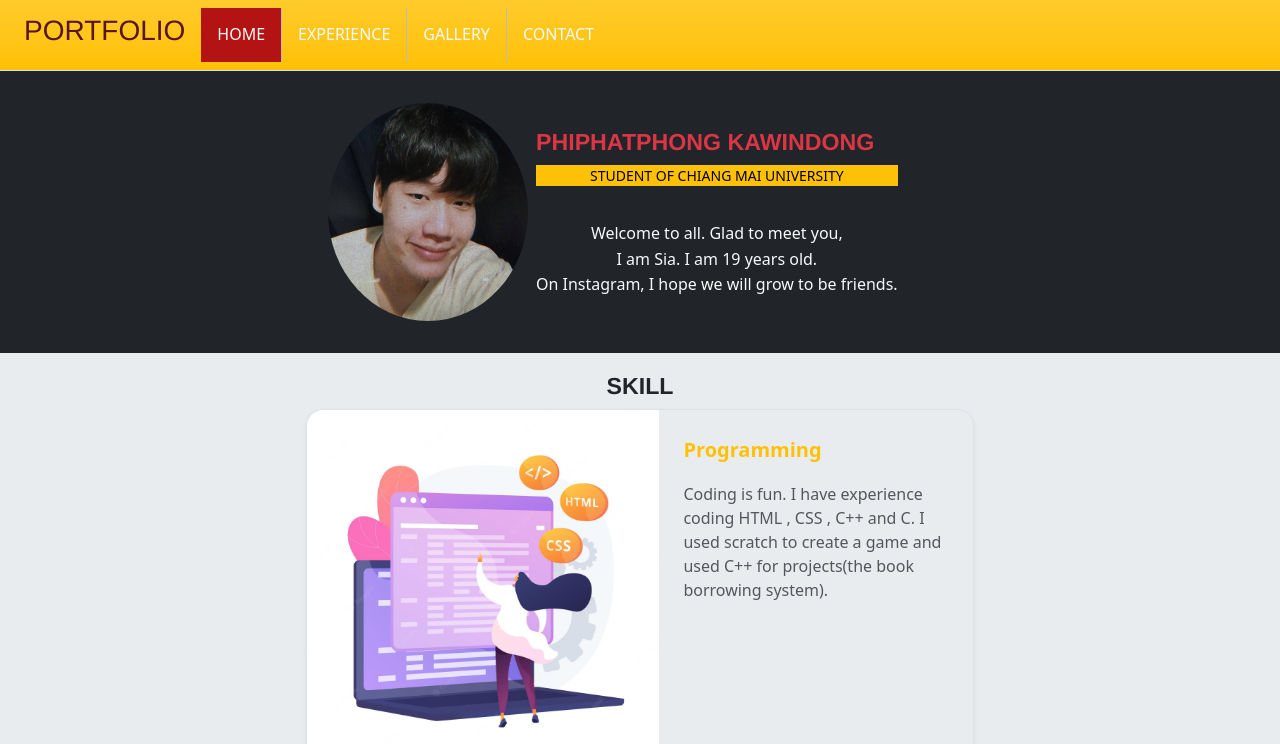
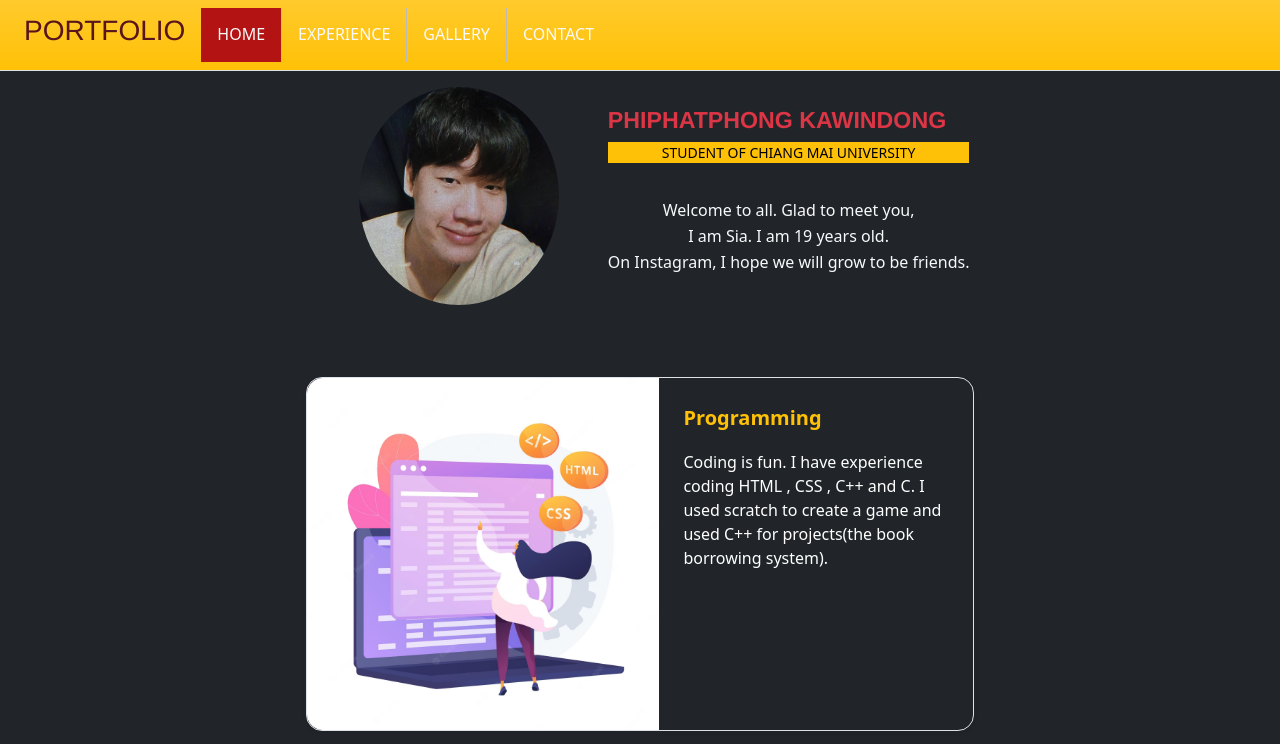
Before and after one commit to cpe207/lab02-PP2546, a plain HTML site: page index.html in a window 1280 px wide. Shown: the top 744 px of the page. Drawn offline with nearby package versions, Linux system fonts and the light colour scheme.

Commit message:
COMPLETE

```diff
--- a/index.html
+++ b/index.html
@@ -19,7 +19,7 @@
     ></script>
     <title>PORTFOLIO</title>
 </head>
-<body class="bg-body-secondary">
+<body class="bg-dark">
 
   <div class="home">
     <div class="d-flex border-bottom gap-3 align-items-center p-2 px-4 bg-warning bg-gradient text-danger-emphasis">
@@ -50,25 +50,28 @@
   </div>
 
 
-
-    <div class="p-4 bg-dark align-center">
-        <div class="rounded-4 p-2" style="max-width: 40rem;margin-right: auto;margin-left: auto;margin-bottom: 20 px;" >
-            <div class="d-flex gap-2 align-items-center">
-                <img src="image/21485.jpg" width="200px" height="200px" class="rounded-circle" />
+  <div class="containerFlex mx-5 align-center me-auto">
     <div>
-                    <h1 class="name d-md-table text-danger">
-                        PHIPHATPHONG KAWINDONG
-                    </h1>
+      <img
+        class="rounded-circle my-3"
+        src="./image/21485.jpg"
+        width="200"
+        height="200"
+      />
+    </div>
+    <div class="content py-3">
+      <h1 class="name d-md-table text-danger">PHIPHATPHONG KAWINDONG</h1>
       <span class="slogan text-bg-warning">Student of chiang mai university</span>
-                    <p class="bio d-none d-md-block text-light">
+      <p class="bio text-light d-none d-md-block">
         Welcome to all. Glad to meet you,
         <br> I am Sia. I am 19 years old.
         <br> On Instagram, I hope we will grow to be friends.
       </p>
+      </p>
     </div>
   </div>
-        </div>
-    </div>
+
+
 
       <h1 class="name text-dark fw-bold"> Skill </h1>
 
@@ -79,7 +82,7 @@
           </div>
           <div class="p-4">
             <p class="text-warning fw-semibold fs-5">Programming</p>
-            <span class="text-muted">
+            <span class="text-white">
               Coding is fun. I have experience coding HTML , CSS , C++ and C. I used scratch to create a game
               and used C++ for projects(the book borrowing system).
             </span>
@@ -91,7 +94,7 @@
         <div class="rounded-4 d-flex border mb-3 shadow-sm my-rounded-all">
           <div class="p-4">
             <p class="text-danger fw-semibold fs-5">Acting , Dancing and Singing</p>
-            <span class="text-muted">
+            <span class="text-white">
               I like to dancing and Singing. So that I got a lot of movement skills.
               I compete about competitions for dancing , singing and acting.
             </span>
--- a/style.css
+++ b/style.css
@@ -130,3 +130,24 @@ h5{
   background-color: #000000;
   color: white;
 }
+
+
+.content {
+  padding-left: 4%;
+}
+
+@media (max-width: 600px) {
+  .containerFlex {
+    flex-direction: column;
+  }
+}
+
+.containerFlex {
+  margin-top: auto;
+  margin-bottom: auto;
+  display: flex;
+  justify-content: center;
+  align-content: center;
+  margin-left: auto;
+  margin-right: auto;
+}
```
Lines whose indentation alone changed are shown as unchanged.
